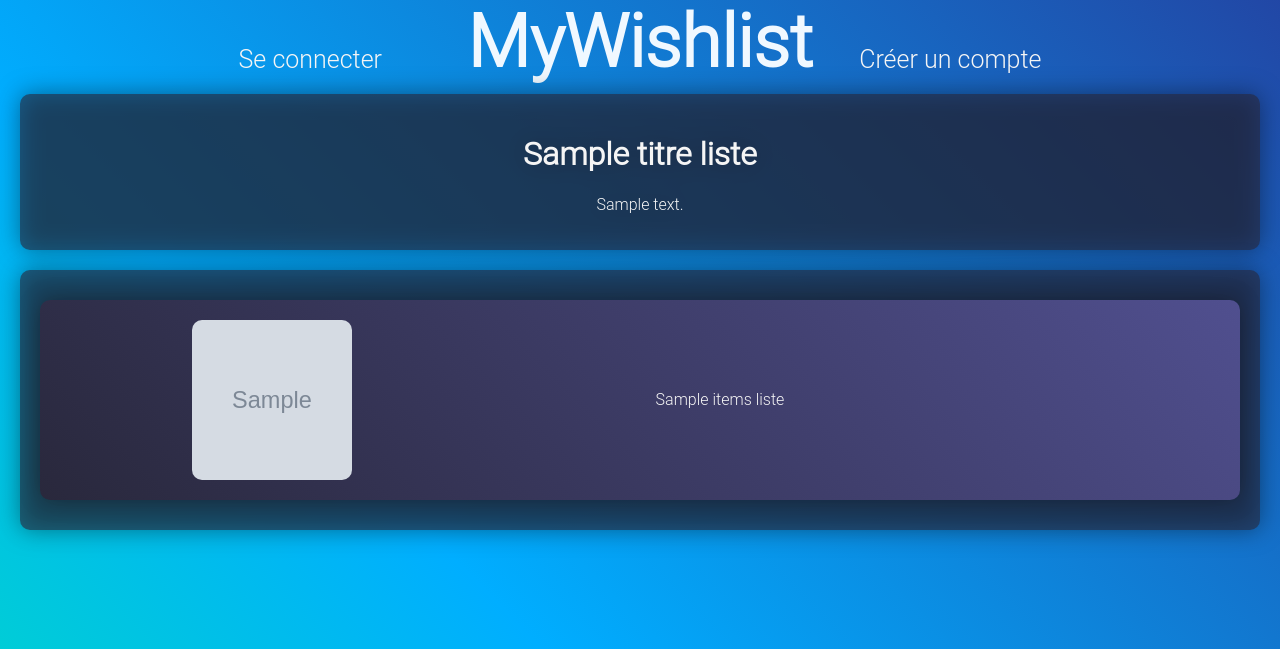
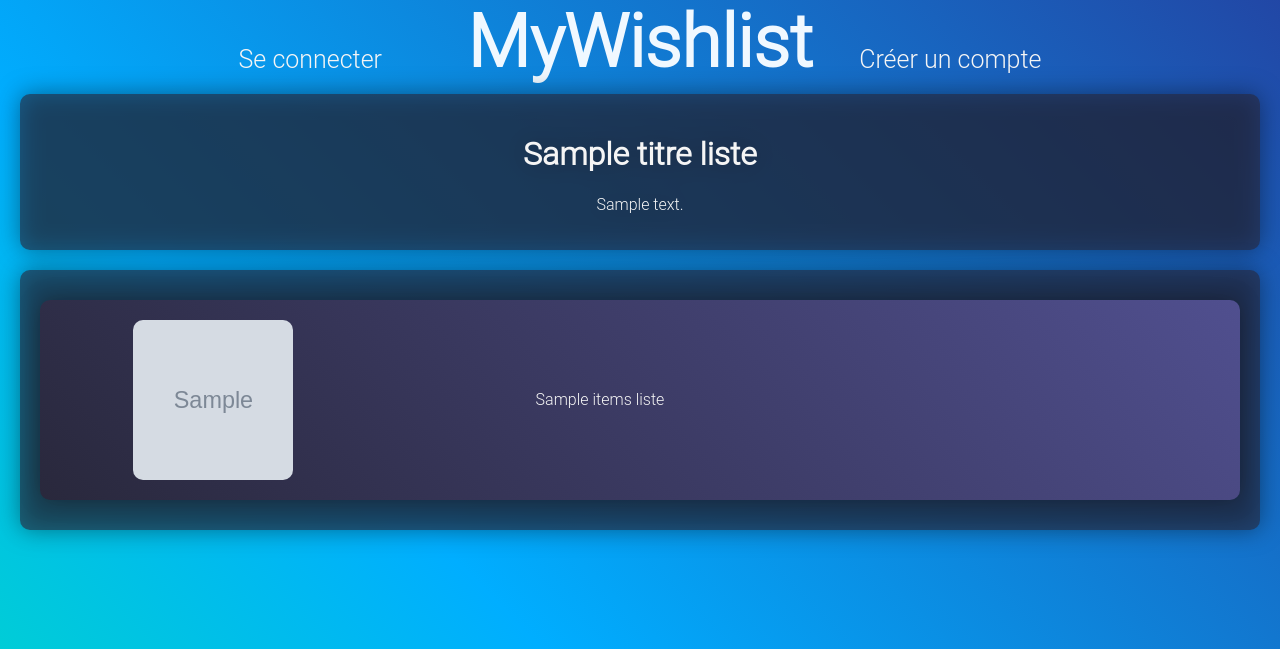
Before and after one commit to WarPlexTech/MyWishlist, a PHP site: template templates/ListeItems.twig in a window 1280 px wide. Shown: the top 649 px of the page. Run offline with PHP 8.4, Linux system fonts and the light colour scheme; the template is opened without the code that fills it: most values are stand-ins (such as "Sample title", 1, 10 or a date in 2020); grey boxes marked "Sample" are stand-in pictures; some libraries are stand-ins or nearby versions.

Commit message:
Reorganisation de code et changement style

```diff
--- a/templates/ListeItems.twig
+++ b/templates/ListeItems.twig
@@ -8,11 +8,7 @@
     {% if isSigned %}
         {% include 'navbar.twig' %}
     {% else %}
-        <h1 class="bigTitle">MyWishlist</h1>
-        <div id="navBarList" class="resizeText setTopMargin" style="--new-font-size: 25px; --new-top-margin: -60px">
-            <a class="navBarElement" href="{{ path_for('login') }}">Se connecter</a>
-            <a class="navBarElement" href="{{ path_for('login') }}">Créer un compte</a>
-        </div>
+        {% include 'headernotsigned.twig' %}
     {% endif %}
 
     <div class="boxWrapper animate__animated animate__fadeIn animate__delay-1s">
@@ -23,9 +19,9 @@
         {% for item in itemsListe %}
             <div class="schedule">
                 <img class="imageListeItem" src="/resources/images/{{ item.img }}" alt="<Image de {{ item.nom }}>">
-                <p>{{ item.nom }}</p>
+                <p class="setWidthTo15em">{{ item.nom }}</p>
                 {% if estProprietaire == false %}
-                    <p>{{ auth.translateItemReserve(item.reserve) }}</p>
+                    <p class="setWidthTo15em">{{ auth.translateItemReserve(item.reserve) }}</p>
                 {% endif %}
             </div>
         {% endfor %}
--- /dev/null
+++ b/templates/headernotsigned.twig
@@ -0,0 +1,5 @@
+<h1 class="bigTitle animate__animated animate__fadeIn animate__delay-1s">MyWishlist</h1>
+<div id="navBarList" class="resizeText setTopMargin" style="--new-font-size: 25px; --new-top-margin: -60px">
+    <a class="navBarElement" href="{{ path_for('login') }}">Se connecter</a>
+    <a class="navBarElement" href="{{ path_for('login') }}">Créer un compte</a>
+</div>
--- a/templates/navbar.twig
+++ b/templates/navbar.twig
@@ -1,5 +1,5 @@
-<h1 class="bigTitle">MyWishlist</h1>
-<div id="navBarWrapper" class="animate__animated animate__fadeInDown">
+<h1 class="bigTitle animate__animated animate__fadeIn animate__delay-2s">MyWishlist</h1>
+<div id="navBarWrapper" class="animate__animated animate__zoomIn">
     <div id="navBarUser">
         <p>{{ auth.getUsername }}</p>
     </div>
--- a/templates/style/style.css
+++ b/templates/style/style.css
@@ -162,6 +162,11 @@ a {
     100%{
         color: #f53c59;
     }
+}
+
+.setWidthTo15em{
+    width: 15em;
+    overflow: hidden;
 }
 
 .imageListeItem{
```
